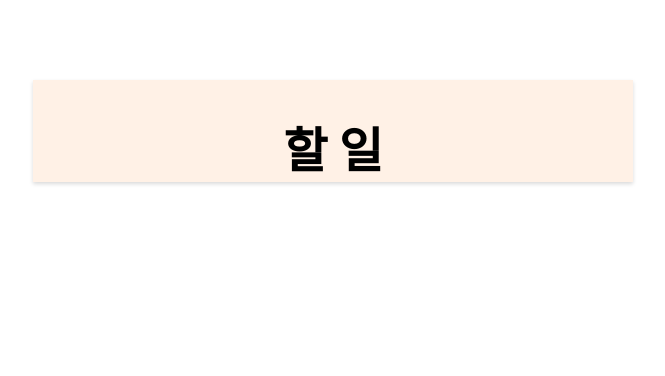
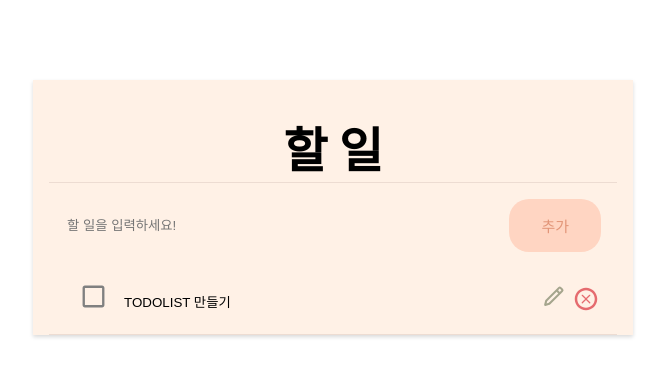
Before and after one commit to zcarc/todo-list, a React (Create React App) app: page / in a window 1280 px wide. Shown: the top 376 px of the page, without its empty margins (307-972 px from the left). Built offline with nearby package versions, Linux system fonts and the light colour scheme.

Commit message:
add Todo

```diff
--- a/src/features/todo/Todo.js
+++ b/src/features/todo/Todo.js
@@ -1,8 +1,15 @@
 import React from "react";
+import TodoInput from "../../components/TodoInput";
+import TodoList from "../../components/TodoList";
 import TodoTemplate from "../../components/TodoTemplate";
 
 function Todo() {
-  return <TodoTemplate />;
+  return (
+    <TodoTemplate>
+      <TodoInput />
+      <TodoList />
+    </TodoTemplate>
+  );
 }
 
 export default Todo;
```
